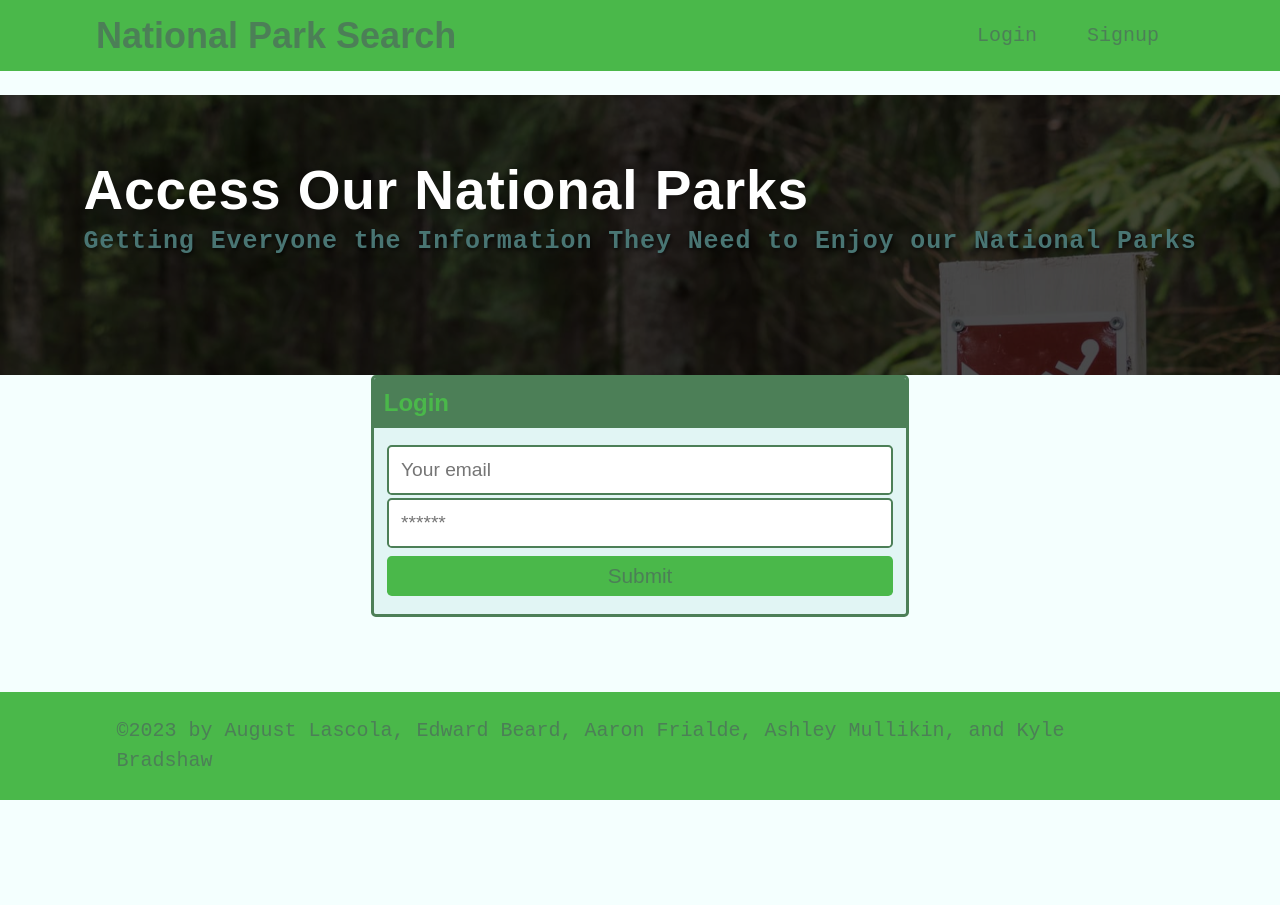
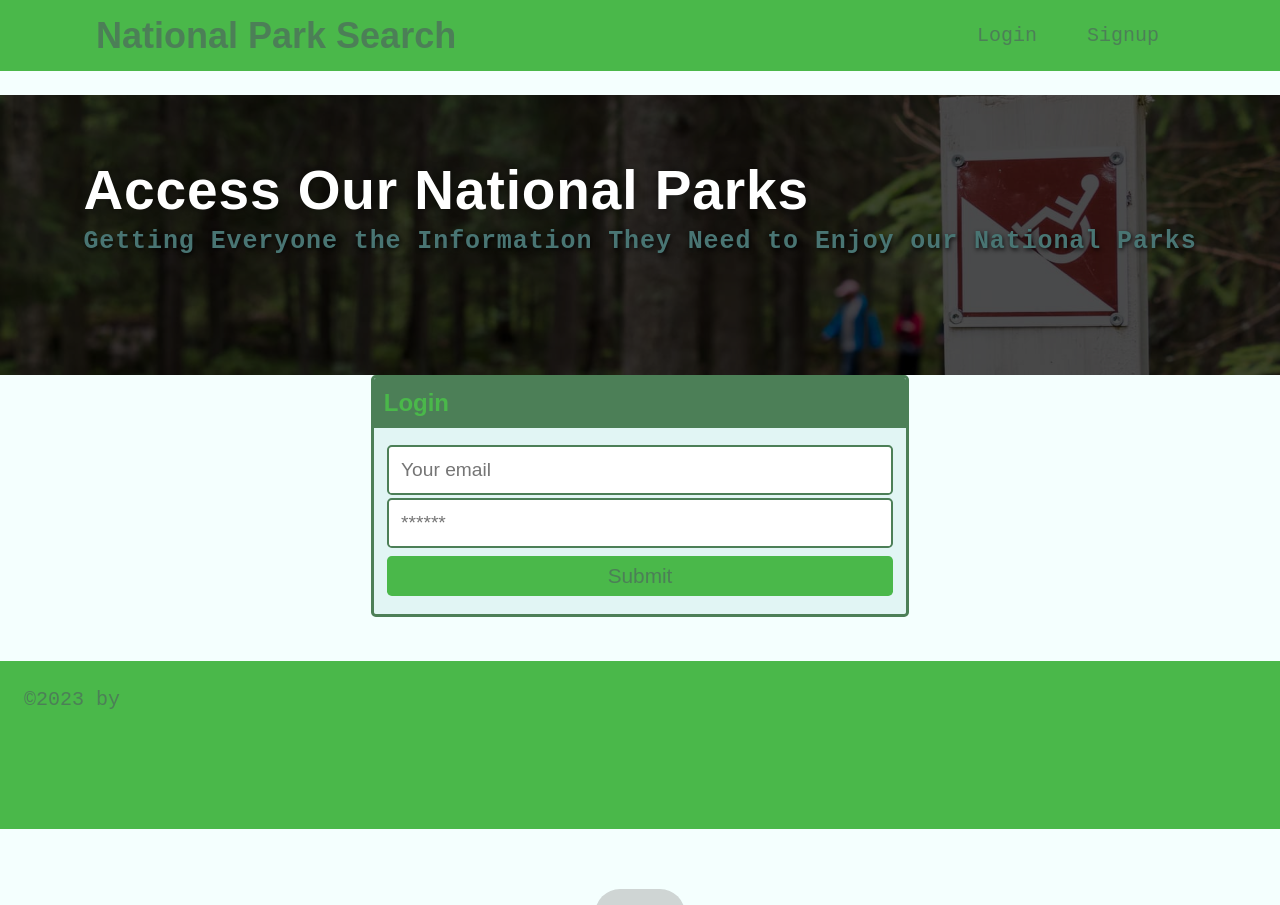
Before and after one commit to kabradshaw1/National-Parks, a React (Create React App) app in the folder client/: page /login in a window 1280 px wide. Before the commit the page ends 800 px from the top, so only its background shows below. Built offline with nearby package versions, Linux system fonts and the light colour scheme; grey boxes are pictures that could not be loaded.

Commit message:
footer styling

```diff
--- a/client/src/components/Footer/index.js
+++ b/client/src/components/Footer/index.js
@@ -2,10 +2,58 @@ import React from 'react';
 
 const Footer = () => {
   return (
-    <footer className="w-100 mt-auto bg-secondary p-4">
-      <div className="container">
-        &copy;{new Date().getFullYear()} by August Lascola, Edward Beard, Aaron Frialde, Ashley Mullikin, and Kyle Bradshaw
+    <footer className="w-100 mt-auto bg-secondary p-4 footer">
+      <div className="copyright]">
+        &copy;{new Date().getFullYear()} by
       </div>
+
+      <div class="content-slider">
+        <div class="slider">
+          <div class="mask">
+            <ul>
+              <li class="anim1">
+                <a href="https://github.com/annoyingdroid" class="quote">
+                  <img src="https://avatars.githubusercontent.com/u/48995374?v=4"></img>
+                  <figcaption>Aaron Frialde</figcaption>
+                </a>
+              </li>
+              <li class="anim2">
+                <a href="https://github.com/kabradshaw1" class="quote">
+                  <img src="https://avatars.githubusercontent.com/u/109608707?v=4"></img>
+                  <figcaption>Kyle Bradshaw</figcaption>
+                </a>
+              </li>
+              <li class="anim3">
+                <a href="https://github.com/ashleymullikin" class="quote">
+                  <img src="https://avatars.githubusercontent.com/u/109765172?v=4"></img>
+                  <figcaption>Ashley Mullikin</figcaption>
+                </a>
+              </li>
+              <li class="anim4">
+                <a href="https://github.com/erbeard" class="quote">
+                  <img src="https://avatars.githubusercontent.com/u/19694724?v=4"></img>
+                  <figcaption>Edward Beard</figcaption>
+                </a>
+              </li>
+              <li class="anim5">
+                <a href="https://github.com/August-Lascola" class="quote">
+                  <img src="https://avatars.githubusercontent.com/u/109111489?v=4"></img>
+                  <figcaption>August Lascola</figcaption>
+                </a>
+              </li>
+              <li class="anim6">
+                <a href="https://github.com/landank" class="quote">
+                  <img src="https://avatars.githubusercontent.com/u/109819736?v=4"></img>
+                  <figcaption>Landen Blankinship</figcaption>
+                </a>
+              </li>
+      </ul>
+    </div>
+  </div>
+</div>
+
+
+
     </footer>
   );
 };
--- a/client/src/components/SearchForm/index.js
+++ b/client/src/components/SearchForm/index.js
@@ -11,7 +11,7 @@ const SearchForm = () => {
   // create state for holding our search field data
   const [searchInput, setSearchInput] = useState('');
 
-  const [Results, setResults] =useState('');
+  const [searchResults, setSearchResults] =useState('');
 
   const [savePark, { error }] = useMutation(SAVE_PARK, {
     update(cache, { data: { savePark } }) {
@@ -29,7 +29,7 @@ const SearchForm = () => {
 
     // update saved array's cache
       const { saved } = cache.readQuery({ query: QUERY_SAVED });
-
+      console.log(saved);
       cache.writeQuery({
         query: QUERY_SAVED,
         data: { saved: [savePark, ...saved] },
@@ -38,19 +38,34 @@ const SearchForm = () => {
   })
 
   const SearchResults = (data) => {
+    // const newValues = data.map((values) => {
+    //   let componentContent = []
+    //   Object.values(values).map((value) => {
 
+    //   });
+    //   return
+    // });
+    // const newKeys = data.map((keys) => {
+    //   Object.keys(keys).map((key) => {
+    //     console.log(key)
+    //   });
+    // })
     const Keys = Object.keys(data[0]).map((key)=>{
-      return `<p>{data.${key}}</p>`
-    }).join('')
+      return `{data.${key}}`
+    })
 
     console.log(Keys)
+    // const Components = () => {
+    //   for (let i = 0; i < Keys.length; i++) {
+    //     return `{${data.Keys[i]}}`
+    //   }
+    // }
 
-    return setResults(Keys)
+    return setSearchResults(Keys)
   };
 
   const handleFormSubmit = async (event) => {
     event.preventDefault();
-
     if(!searchInput) {
       return false
     };
@@ -76,9 +91,9 @@ const SearchForm = () => {
     event.preventDefault();
 
     try {
-      // await savePark({
-      //   variables: { searchedPark },
-      // });
+      await savePark({
+        variables: { searchedPark },
+      });
 
     } catch(e) {
       console.error(e)
@@ -114,11 +129,12 @@ const SearchForm = () => {
           <span className="text-light">Results</span>
         </div>
         <div className="card-body">
-          {searchedPark.map((data) => {
-            return(
-              // <Results/>
-              <p>{data.name}</p>
-            )
+          {/* <SearchResults/> */}
+          {searchedPark.map(() => {
+            searchResults.map((key) => {
+              return key
+            })
+
           })}
           <p className='pill mb-3'>Stuff we searched for?</p>
           <button className="btn col-12 col-md-3"  onClick={handleResultsSaved}>
--- a/client/src/index.css
+++ b/client/src/index.css
@@ -1366,3 +1366,274 @@ nav a:hover {
     align-items: center;
   }
 }
+
+/* Footer Animation/Styling */
+
+.content-slider {
+  width: 100%;
+  height: 50px;
+}
+
+.slider {
+  height: 50px;
+  width: 680px;
+  margin: 40px auto 0;
+  overflow: visible;
+  position: relative;
+  top: -50px;
+}
+
+.mask {
+  overflow: hidden;
+  height: 200px;
+
+}
+
+.slider ul {
+  margin: 0;
+  padding: 0;
+  position: relative;
+}
+
+.slider li {
+  width: 680px;
+  height: 80px;
+  position: absolute;
+  top: -325px;
+  list-style: none;
+}
+
+.slider .quote {
+  width: 30px;
+  height: 30px;
+
+}
+
+figcaption {
+  text-align: center;
+}
+
+.slider img {
+  width: 90px;
+  border-radius: 25px;
+  display:block;
+  margin:auto;
+}
+
+.slider .git {
+  font-size: 20px;
+  text-align: right;
+}
+
+.slider li.anim1 {
+  animation: cycle 30s linear infinite;
+}
+
+.slider li.anim2 {
+  animation: cycle2 30s linear infinite;
+}
+
+.slider li.anim3 {
+  animation: cycle3 30s linear infinite;
+}
+
+.slider li.anim4 {
+  animation: cycle4 30s linear infinite;
+}
+
+.slider li.anim5 {
+  animation: cycle5 30s linear infinite;
+}
+
+
+.slider:hover li {
+  animation-play-state: paused;
+}
+
+@keyframes cycle {
+  0% {
+    top: 0px;
+  }
+  4% {
+    top: 0px;
+  }
+  16% {
+    top: 0px;
+    opacity: 1;
+    z-index: 0;
+  }
+  20% {
+    top: 325px;
+    opacity: 0;
+    z-index: 0;
+  }
+  21% {
+    top: -325px;
+    opacity: 0;
+    z-index: -1;
+  }
+  50% {
+    top: -325px;
+    opacity: 0;
+    z-index: -1;
+  }
+  92% {
+    top: -325px;
+    opacity: 0;
+    z-index: 0;
+  }
+  96% {
+    top: -325px;
+    opacity: 0;
+  }
+  100% {
+    top: 0px;
+    opacity: 1;
+  }
+}
+
+@keyframes cycle2 {
+  0% {
+    top: -325px;
+    opacity: 0;
+  }
+  16% {
+    top: -325px;
+    opacity: 0;
+  }
+  20% {
+    top: 0px;
+    opacity: 1;
+  }
+  24% {
+    top: 0px;
+    opacity: 1;
+  }
+  36% {
+    top: 0px;
+    opacity: 1;
+    z-index: 0;
+  }
+  40% {
+    top: 325px;
+    opacity: 0;
+    z-index: 0;
+  }
+  41% {
+    top: -325px;
+    opacity: 0;
+    z-index: -1;
+  }
+  100% {
+    top: -325px;
+    opacity: 0;
+    z-index: -1;
+  }
+}
+
+@keyframes cycle3 {
+  0% {
+    top: -325px;
+    opacity: 0;
+  }
+  36% {
+    top: -325px;
+    opacity: 0;
+  }
+  40% {
+    top: 0px;
+    opacity: 1;
+  }
+  44% {
+    top: 0px;
+    opacity: 1;
+  }
+  56% {
+    top: 0px;
+    opacity: 1;
+    z-index: 0;
+  }
+  60% {
+    top: 325px;
+    opacity: 0;
+    z-index: 0;
+  }
+  61% {
+    top: -325px;
+    opacity: 0;
+    z-index: -1;
+  }
+  100% {
+    top: -325px;
+    opacity: 0;
+    z-index: -1;
+  }
+}
+
+@keyframes cycle4 {
+  0% {
+    top: -325px;
+    opacity: 0;
+  }
+  56% {
+    top: -325px;
+    opacity: 0;
+  }
+  60% {
+    top: 0px;
+    opacity: 1;
+  }
+  64% {
+    top: 0px;
+    opacity: 1;
+  }
+  76% {
+    top: 0px;
+    opacity: 1;
+    z-index: 0;
+  }
+  80% {
+    top: 325px;
+    opacity: 0;
+    z-index: 0;
+  }
+  81% {
+    top: -325px;
+    opacity: 0;
+    z-index: -1;
+  }
+  100% {
+    top: -325px;
+    opacity: 0;
+    z-index: -1;
+  }
+}
+
+@keyframes cycle5 {
+  0% {
+    top: -325px;
+    opacity: 0;
+  }
+  76% {
+    top: -325px;
+    opacity: 0;
+  }
+  80% {
+    top: 0px;
+    opacity: 1;
+  }
+  84% {
+    top: 0px;
+    opacity: 1;
+  }
+  96% {
+    top: 0px;
+    opacity: 1;
+    z-index: 0;
+  }
+  100% {
+    top: 325px;
+    opacity: 0;
+    z-index: 0;
+  }
+}
```
